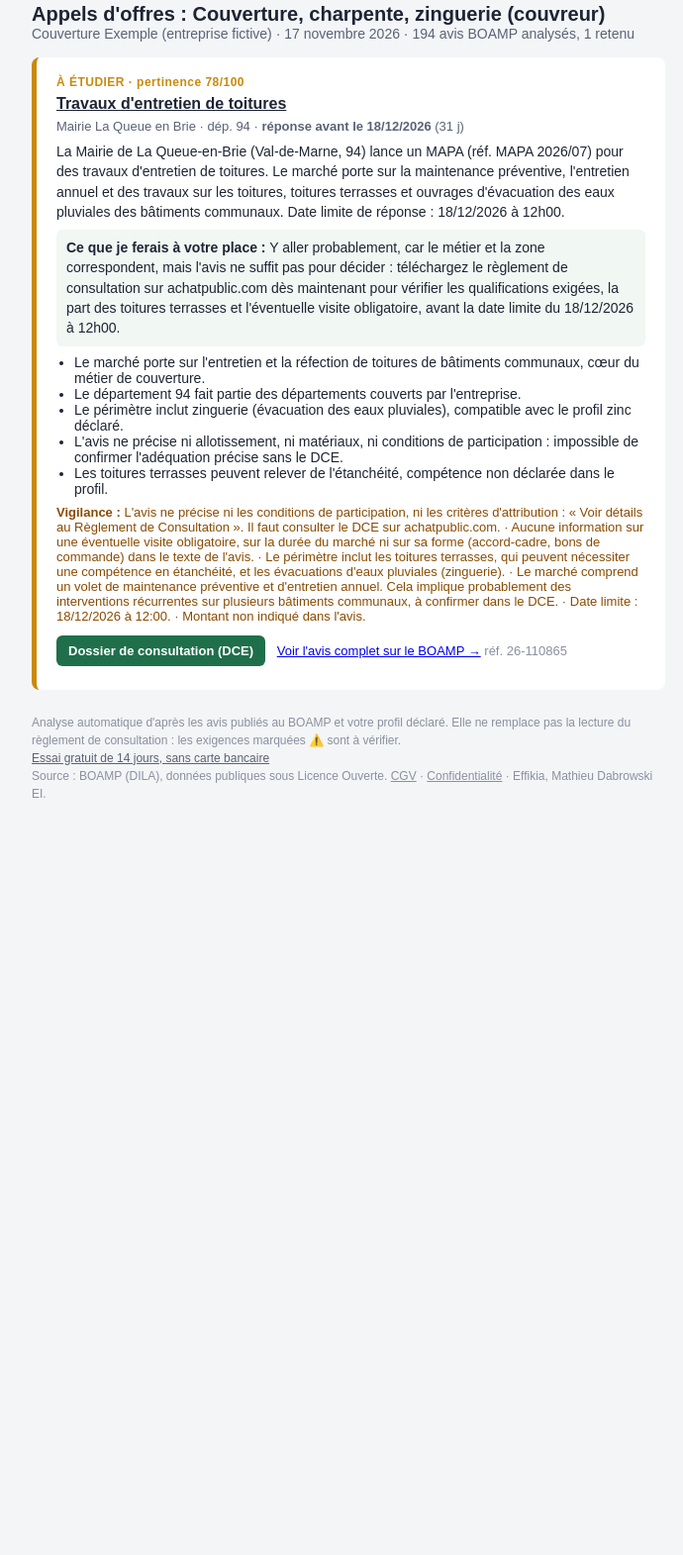
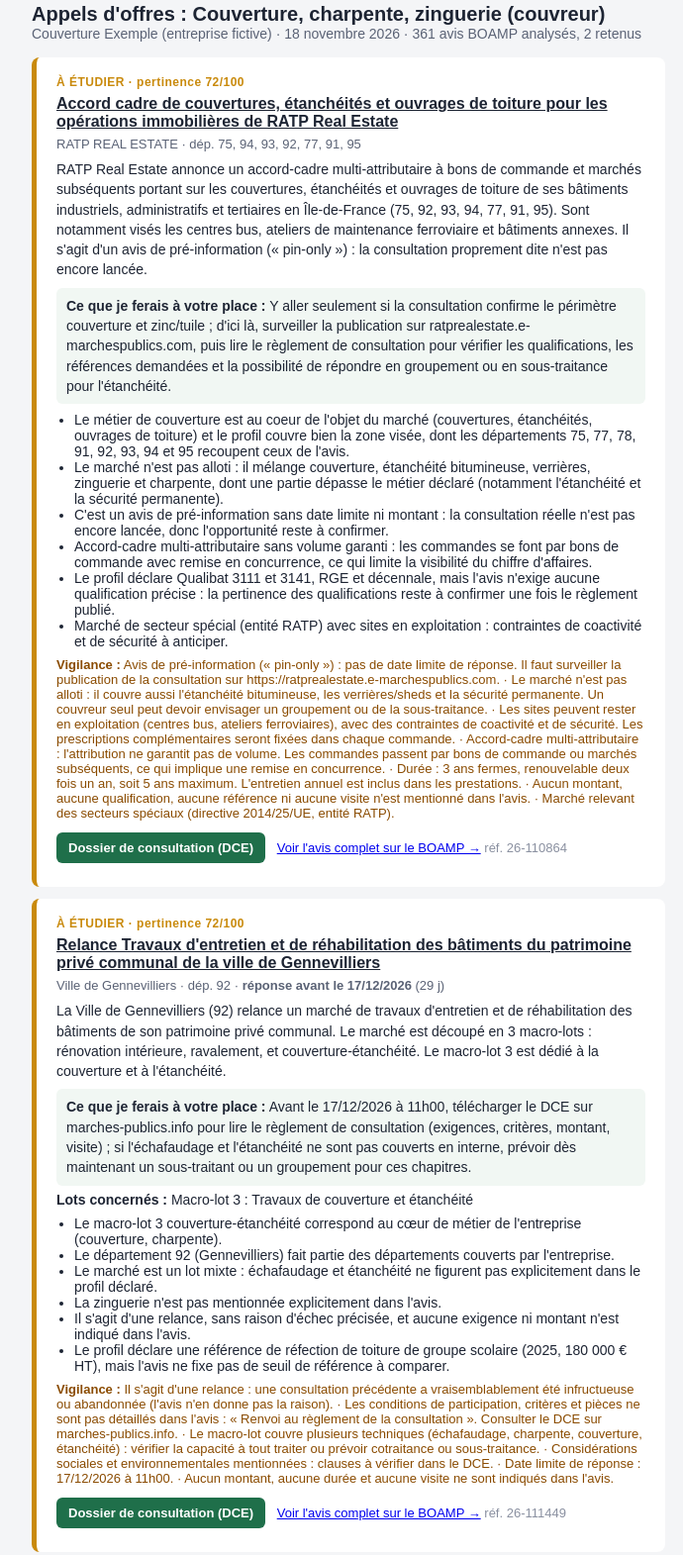
Before and after one commit to Effikia/effikia.github.io, a plain HTML site: page exemple.html in a window 1280 px wide. Shown: the part 235-1806 px from the top of the page at 99% size, without its empty margins (288-978 px from the left). Before the commit the page ends 1074 px from the top, so only its background shows below. Drawn offline with Linux system fonts and the light colour scheme.

Commit message:
Exemple d'email du 2026-11-18

```diff
--- a/exemple.html
+++ b/exemple.html
@@ -2,14 +2,14 @@
 <html lang="fr">
 <head><meta charset="utf-8"><meta name="viewport" content="width=device-width,initial-scale=1">
 <title>Exemple d'email du matin - Effikia</title>
-<meta name="description" content="Un vrai email Effikia du 17 novembre 2026 : les appels d'offres de couverture publiés la veille au BOAMP, résumés et analysés.">
+<meta name="description" content="Un vrai email Effikia du 18 novembre 2026 : les appels d'offres de couverture publiés la veille au BOAMP, résumés et analysés.">
 </head>
 <body style="margin:0;background:#f4f5f7;font-family:Arial,Helvetica,sans-serif;color:#1d2433;">
 <table role="presentation" width="100%" cellpadding="0" cellspacing="0" style="background:#f4f5f7;"><tr><td align="center" style="padding:16px;">
 <table role="presentation" width="100%" cellpadding="0" cellspacing="0" style="max-width:640px;">
 
   <tr><td style="background:#e8f3ec;border:1px solid #b9dcc6;border-radius:8px;padding:14px 16px;font-size:14px;line-height:1.5;margin-bottom:12px;">
-    <strong>Exemple réel</strong> : voici l'email que Effikia a envoyé le 17 novembre 2026 à une entreprise de couverture <em>fictive</em> intervenant dans les départements 75, 77, 78, 91, 92, 93, 94, 95.
+    <strong>Exemple réel</strong> : voici l'email que Effikia a envoyé le 18 novembre 2026 à une entreprise de couverture <em>fictive</em> intervenant dans les départements 75, 77, 78, 91, 92, 93, 94, 95.
     Les appels d'offres sont de vrais avis publiés la veille au BOAMP. Cette page est mise à jour automatiquement.
     <div style="margin-top:10px;"><a href="https://effikia.fr/" style="display:inline-block;background:#1f6f4a;color:#fff;text-decoration:none;padding:9px 14px;border-radius:6px;font-weight:bold;">Recevoir le mien : essai gratuit de 14 jours</a></div>
   </td></tr>
@@ -23,7 +23,7 @@
   </td></tr>
   <tr><td style="padding:0 0 16px;">
     <div style="font-size:20px;font-weight:bold;">Appels d'offres : Couverture, charpente, zinguerie (couvreur)</div>
-    <div style="font-size:14px;color:#5a6275;">Couverture Exemple (entreprise fictive) · 17 novembre 2026 · 194 avis BOAMP analysés, 1 retenu</div>
+    <div style="font-size:14px;color:#5a6275;">Couverture Exemple (entreprise fictive) · 18 novembre 2026 · 361 avis BOAMP analysés, 2 retenus</div>
   </td></tr>
 
 
@@ -32,23 +32,47 @@
 
   <tr><td style="background:#fff;border-radius:8px;padding:18px 20px;margin-bottom:12px;border-left:5px solid #c98a0c;">
     <div style="font-size:12px;font-weight:bold;letter-spacing:.04em;color:#c98a0c;">
-      À ÉTUDIER · pertinence 78/100
+      À ÉTUDIER · pertinence 72/100
     </div>
-    <div style="font-size:16px;font-weight:bold;margin:6px 0;"><a href="https://www.boamp.fr/pages/avis/?q=idweb:26-110865" style="color:#1d2433;">Travaux d&#39;entretien de toitures</a></div>
+    <div style="font-size:16px;font-weight:bold;margin:6px 0;"><a href="https://www.boamp.fr/pages/avis/?q=idweb:26-110864" style="color:#1d2433;">Accord cadre de couvertures, étanchéités et ouvrages de toiture pour les opérations immobilières de RATP Real Estate</a></div>
     <div style="font-size:13px;color:#5a6275;margin-bottom:8px;">
-      Mairie La Queue en Brie · dép. 94
-       · <strong>réponse avant le 18/12/2026</strong> (31 j)
+      RATP REAL ESTATE · dép. 75, 94, 93, 92, 77, 91, 95
+
     </div>
 
-    <div style="font-size:14px;line-height:1.45;">La Mairie de La Queue-en-Brie (Val-de-Marne, 94) lance un MAPA (réf. MAPA 2026/07) pour des travaux d&#39;entretien de toitures. Le marché porte sur la maintenance préventive, l&#39;entretien annuel et des travaux sur les toitures, toitures terrasses et ouvrages d&#39;évacuation des eaux pluviales des bâtiments communaux. Date limite de réponse : 18/12/2026 à 12h00.</div>
-    <div style="font-size:14px;line-height:1.45;margin-top:8px;background:#f1f7f3;border-radius:6px;padding:8px 10px;"><strong>Ce que je ferais à votre place :</strong> Y aller probablement, car le métier et la zone correspondent, mais l&#39;avis ne suffit pas pour décider : téléchargez le règlement de consultation sur achatpublic.com dès maintenant pour vérifier les qualifications exigées, la part des toitures terrasses et l&#39;éventuelle visite obligatoire, avant la date limite du 18/12/2026 à 12h00.</div>
+    <div style="font-size:14px;line-height:1.45;">RATP Real Estate annonce un accord-cadre multi-attributaire à bons de commande et marchés subséquents portant sur les couvertures, étanchéités et ouvrages de toiture de ses bâtiments industriels, administratifs et tertiaires en Île-de-France (75, 92, 93, 94, 77, 91, 95). Sont notamment visés les centres bus, ateliers de maintenance ferroviaire et bâtiments annexes. Il s&#39;agit d&#39;un avis de pré-information (« pin-only ») : la consultation proprement dite n&#39;est pas encore lancée.</div>
+    <div style="font-size:14px;line-height:1.45;margin-top:8px;background:#f1f7f3;border-radius:6px;padding:8px 10px;"><strong>Ce que je ferais à votre place :</strong> Y aller seulement si la consultation confirme le périmètre couverture et zinc/tuile ; d&#39;ici là, surveiller la publication sur ratprealestate.e-marchespublics.com, puis lire le règlement de consultation pour vérifier les qualifications, les références demandées et la possibilité de répondre en groupement ou en sous-traitance pour l&#39;étanchéité.</div>
 
-    <ul style="font-size:14px;margin:8px 0 0;padding-left:18px;"><li>Le marché porte sur l&#39;entretien et la réfection de toitures de bâtiments communaux, cœur du métier de couverture.</li><li>Le département 94 fait partie des départements couverts par l&#39;entreprise.</li><li>Le périmètre inclut zinguerie (évacuation des eaux pluviales), compatible avec le profil zinc déclaré.</li><li>L&#39;avis ne précise ni allotissement, ni matériaux, ni conditions de participation : impossible de confirmer l&#39;adéquation précise sans le DCE.</li><li>Les toitures terrasses peuvent relever de l&#39;étanchéité, compétence non déclarée dans le profil.</li></ul>
+    <ul style="font-size:14px;margin:8px 0 0;padding-left:18px;"><li>Le métier de couverture est au coeur de l&#39;objet du marché (couvertures, étanchéités, ouvrages de toiture) et le profil couvre bien la zone visée, dont les départements 75, 77, 78, 91, 92, 93, 94 et 95 recoupent ceux de l&#39;avis.</li><li>Le marché n&#39;est pas alloti : il mélange couverture, étanchéité bitumineuse, verrières, zinguerie et charpente, dont une partie dépasse le métier déclaré (notamment l&#39;étanchéité et la sécurité permanente).</li><li>C&#39;est un avis de pré-information sans date limite ni montant : la consultation réelle n&#39;est pas encore lancée, donc l&#39;opportunité reste à confirmer.</li><li>Accord-cadre multi-attributaire sans volume garanti : les commandes se font par bons de commande avec remise en concurrence, ce qui limite la visibilité du chiffre d&#39;affaires.</li><li>Le profil déclare Qualibat 3111 et 3141, RGE et décennale, mais l&#39;avis n&#39;exige aucune qualification précise : la pertinence des qualifications reste à confirmer une fois le règlement publié.</li><li>Marché de secteur spécial (entité RATP) avec sites en exploitation : contraintes de coactivité et de sécurité à anticiper.</li></ul>
 
-    <div style="font-size:13px;margin-top:8px;color:#8a4b00;"><strong>Vigilance :</strong> L&#39;avis ne précise ni les conditions de participation, ni les critères d&#39;attribution : « Voir détails au Règlement de Consultation ». Il faut consulter le DCE sur achatpublic.com. · Aucune information sur une éventuelle visite obligatoire, sur la durée du marché ni sur sa forme (accord-cadre, bons de commande) dans le texte de l&#39;avis. · Le périmètre inclut les toitures terrasses, qui peuvent nécessiter une compétence en étanchéité, et les évacuations d&#39;eaux pluviales (zinguerie). · Le marché comprend un volet de maintenance préventive et d&#39;entretien annuel. Cela implique probablement des interventions récurrentes sur plusieurs bâtiments communaux, à confirmer dans le DCE. · Date limite : 18/12/2026 à 12:00. · Montant non indiqué dans l&#39;avis.</div>
+    <div style="font-size:13px;margin-top:8px;color:#8a4b00;"><strong>Vigilance :</strong> Avis de pré-information (« pin-only ») : pas de date limite de réponse. Il faut surveiller la publication de la consultation sur https://ratprealestate.e-marchespublics.com. · Le marché n&#39;est pas alloti : il couvre aussi l&#39;étanchéité bitumineuse, les verrières/sheds et la sécurité permanente. Un couvreur seul peut devoir envisager un groupement ou de la sous-traitance. · Les sites peuvent rester en exploitation (centres bus, ateliers ferroviaires), avec des contraintes de coactivité et de sécurité. Les prescriptions complémentaires seront fixées dans chaque commande. · Accord-cadre multi-attributaire : l&#39;attribution ne garantit pas de volume. Les commandes passent par bons de commande ou marchés subséquents, ce qui implique une remise en concurrence. · Durée : 3 ans fermes, renouvelable deux fois un an, soit 5 ans maximum. L&#39;entretien annuel est inclus dans les prestations. · Aucun montant, aucune qualification, aucune référence ni aucune visite n&#39;est mentionné dans l&#39;avis. · Marché relevant des secteurs spéciaux (directive 2014/25/UE, entité RATP).</div>
     <div style="font-size:13px;margin-top:12px;">
-      <a href="https://www.achatpublic.com/sdm/ent/gen/ent_detail.do?PCSLID=CSL_2026_-TNvBTEzFR" style="display:inline-block;background:#1f6f4a;color:#fff;text-decoration:none;padding:8px 12px;border-radius:6px;font-weight:bold;margin:0 8px 6px 0;">Dossier de consultation (DCE)</a>
-      <a href="https://www.boamp.fr/pages/avis/?q=idweb:26-110865">Voir l'avis complet sur le BOAMP →</a> <span style="color:#8a90a0;">réf. 26-110865</span>
+      <a href="https://ratprealestate.e-marchespublics.com/pack/annonce_marche_public_27223_1193382.html" style="display:inline-block;background:#1f6f4a;color:#fff;text-decoration:none;padding:8px 12px;border-radius:6px;font-weight:bold;margin:0 8px 6px 0;">Dossier de consultation (DCE)</a>
+      <a href="https://www.boamp.fr/pages/avis/?q=idweb:26-110864">Voir l'avis complet sur le BOAMP →</a> <span style="color:#8a90a0;">réf. 26-110864</span>
+    </div>
+  </td></tr>
+  <tr><td style="height:12px;"></td></tr>
+
+
+  <tr><td style="background:#fff;border-radius:8px;padding:18px 20px;margin-bottom:12px;border-left:5px solid #c98a0c;">
+    <div style="font-size:12px;font-weight:bold;letter-spacing:.04em;color:#c98a0c;">
+      À ÉTUDIER · pertinence 72/100
+    </div>
+    <div style="font-size:16px;font-weight:bold;margin:6px 0;"><a href="https://www.boamp.fr/pages/avis/?q=idweb:26-111449" style="color:#1d2433;">Relance Travaux d&#39;entretien et de réhabilitation des bâtiments du patrimoine privé communal de la ville de Gennevilliers</a></div>
+    <div style="font-size:13px;color:#5a6275;margin-bottom:8px;">
+      Ville de Gennevilliers · dép. 92
+       · <strong>réponse avant le 17/12/2026</strong> (29 j)
+    </div>
+
+    <div style="font-size:14px;line-height:1.45;">La Ville de Gennevilliers (92) relance un marché de travaux d&#39;entretien et de réhabilitation des bâtiments de son patrimoine privé communal. Le marché est découpé en 3 macro-lots : rénovation intérieure, ravalement, et couverture-étanchéité. Le macro-lot 3 est dédié à la couverture et à l&#39;étanchéité.</div>
+    <div style="font-size:14px;line-height:1.45;margin-top:8px;background:#f1f7f3;border-radius:6px;padding:8px 10px;"><strong>Ce que je ferais à votre place :</strong> Avant le 17/12/2026 à 11h00, télécharger le DCE sur marches-publics.info pour lire le règlement de consultation (exigences, critères, montant, visite) ; si l&#39;échafaudage et l&#39;étanchéité ne sont pas couverts en interne, prévoir dès maintenant un sous-traitant ou un groupement pour ces chapitres.</div>
+    <div style="font-size:14px;margin-top:6px;"><strong>Lots concernés :</strong> Macro-lot 3 : Travaux de couverture et étanchéité</div>
+    <ul style="font-size:14px;margin:8px 0 0;padding-left:18px;"><li>Le macro-lot 3 couverture-étanchéité correspond au cœur de métier de l&#39;entreprise (couverture, charpente).</li><li>Le département 92 (Gennevilliers) fait partie des départements couverts par l&#39;entreprise.</li><li>Le marché est un lot mixte : échafaudage et étanchéité ne figurent pas explicitement dans le profil déclaré.</li><li>La zinguerie n&#39;est pas mentionnée explicitement dans l&#39;avis.</li><li>Il s&#39;agit d&#39;une relance, sans raison d&#39;échec précisée, et aucune exigence ni montant n&#39;est indiqué dans l&#39;avis.</li><li>Le profil déclare une référence de réfection de toiture de groupe scolaire (2025, 180 000 € HT), mais l&#39;avis ne fixe pas de seuil de référence à comparer.</li></ul>
+
+    <div style="font-size:13px;margin-top:8px;color:#8a4b00;"><strong>Vigilance :</strong> Il s&#39;agit d&#39;une relance : une consultation précédente a vraisemblablement été infructueuse ou abandonnée (l&#39;avis n&#39;en donne pas la raison). · Les conditions de participation, critères et pièces ne sont pas détaillés dans l&#39;avis : « Renvoi au règlement de la consultation ». Consulter le DCE sur marches-publics.info. · Le macro-lot couvre plusieurs techniques (échafaudage, charpente, couverture, étanchéité) : vérifier la capacité à tout traiter ou prévoir cotraitance ou sous-traitance. · Considérations sociales et environnementales mentionnées : clauses à vérifier dans le DCE. · Date limite de réponse : 17/12/2026 à 11h00. · Aucun montant, aucune durée et aucune visite ne sont indiqués dans l&#39;avis.</div>
+    <div style="font-size:13px;margin-top:12px;">
+      <a href="https://www.marches-publics.info/mpiaws/index.cfm?fuseaction=dematent.login&amp;type=Dce&amp;Idm=1903829" style="display:inline-block;background:#1f6f4a;color:#fff;text-decoration:none;padding:8px 12px;border-radius:6px;font-weight:bold;margin:0 8px 6px 0;">Dossier de consultation (DCE)</a>
+      <a href="https://www.boamp.fr/pages/avis/?q=idweb:26-111449">Voir l'avis complet sur le BOAMP →</a> <span style="color:#8a90a0;">réf. 26-111449</span>
     </div>
   </td></tr>
   <tr><td style="height:12px;"></td></tr>
```
